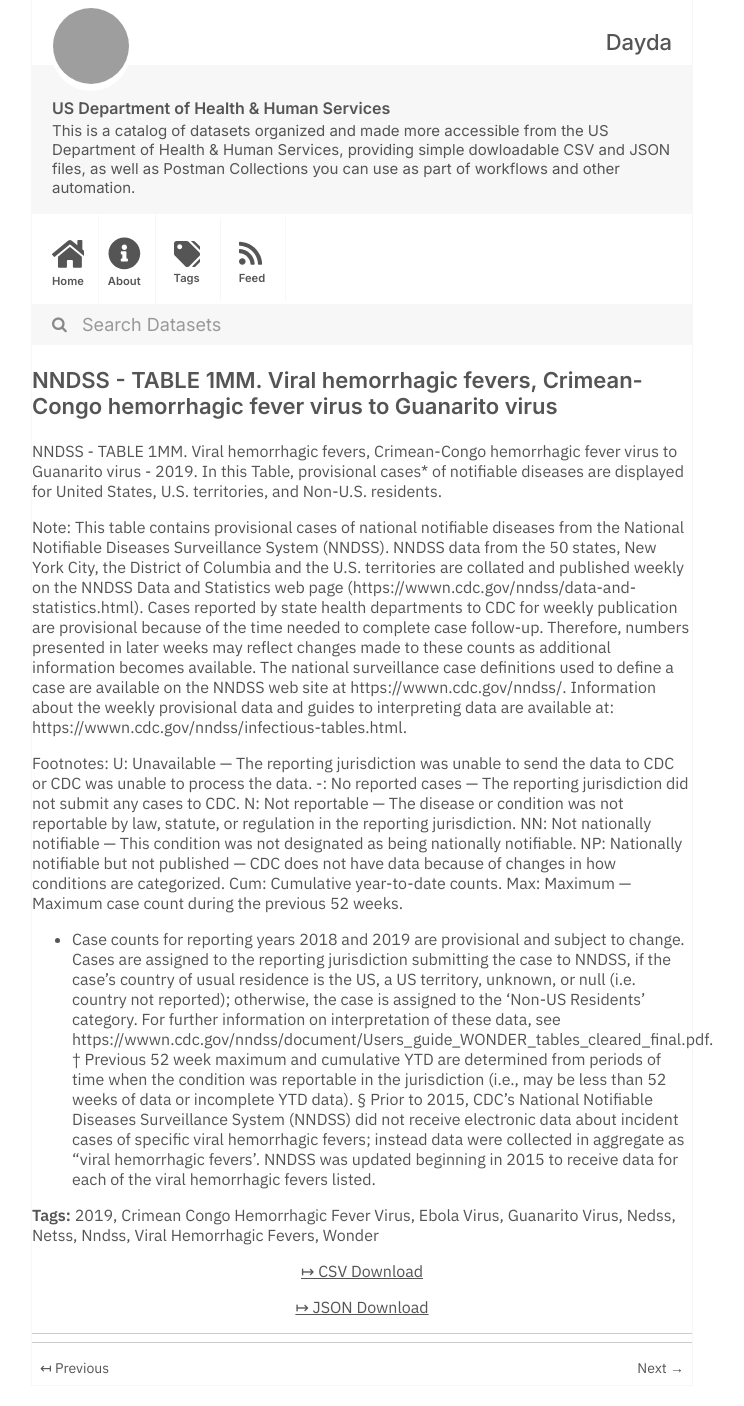
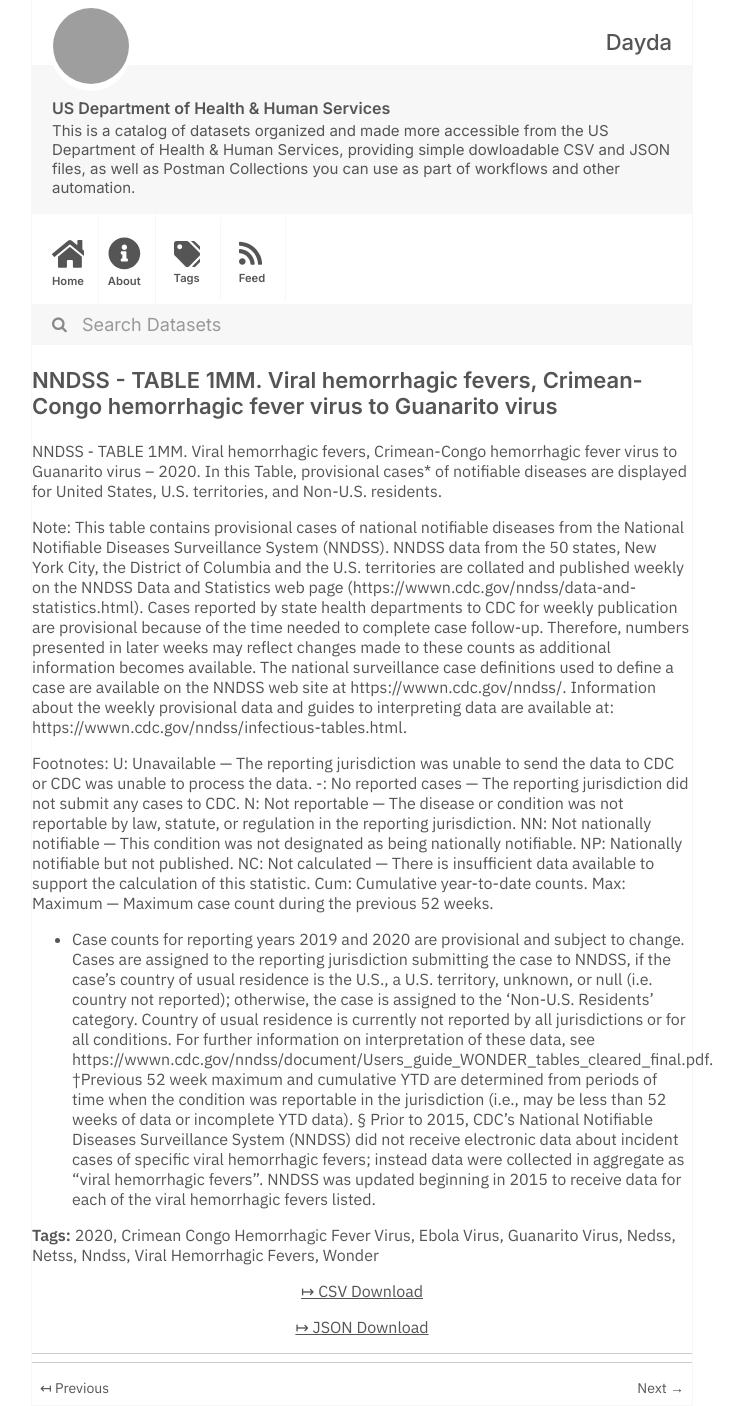
Before and after one commit to dayda-entities/us-department-of-health-and-human-services, a Jekyll site: the page built from _posts/2020-11-10-nndss-table-1mm.-viral-hemorrhagic-fevers-crimean-congo-hemorrhagic-fever-virus-to-guanarito-virus.md, in a window 1280 px wide. Shown: the whole page, without its empty margins (278-1022 px from the left). Built offline with Jekyll 4.4.1, drawn with Linux system fonts in a browser that asks for light colours; grey boxes are pictures that could not be loaded.

Commit message:
Publish Data

```diff
--- a/_posts/2020-11-10-nndss-table-1mm.-viral-hemorrhagic-fevers-crimean-congo-hemorrhagic-fever-virus-to-guanarito-virus.md
+++ b/_posts/2020-11-10-nndss-table-1mm.-viral-hemorrhagic-fevers-crimean-congo-hemorrhagic-fever-virus-to-guanarito-virus.md
@@ -2,12 +2,12 @@
 title: >-
   NNDSS - TABLE 1MM. Viral hemorrhagic fevers, Crimean-Congo hemorrhagic fever
   virus to Guanarito virus
-created: '2020-11-10T16:17:21.420163'
-modified: '2021-04-21T22:37:30.330507'
+created: '2020-11-10T16:16:36.716285'
+modified: '2021-04-21T22:16:39.489616'
 state: active
 type: dataset
 tags:
-  - '2019'
+  - '2020'
   - Crimean Congo Hemorrhagic Fever Virus
   - Ebola Virus
   - Guanarito Virus
@@ -17,12 +17,12 @@ tags:
   - Viral Hemorrhagic Fevers
   - Wonder
 groups: []
-csv_url: 'https://data.cdc.gov/api/views/3bix-jq57/rows.csv?accessType=DOWNLOAD'
-json_url: 'https://data.cdc.gov/api/views/3bix-jq57/rows.json?accessType=DOWNLOAD'
+csv_url: 'https://data.cdc.gov/api/views/a93x-tfzm/rows.csv?accessType=DOWNLOAD'
+json_url: 'https://data.cdc.gov/api/views/a93x-tfzm/rows.json?accessType=DOWNLOAD'
 layout: post
 
 ---
-NNDSS - TABLE 1MM. Viral hemorrhagic fevers, Crimean-Congo hemorrhagic fever virus to Guanarito virus - 2019. In this Table, provisional cases* of notifiable diseases are displayed for United States, U.S. territories, and Non-U.S. residents.
+NNDSS - TABLE 1MM. Viral hemorrhagic fevers, Crimean-Congo hemorrhagic fever virus to Guanarito virus – 2020.  In this Table, provisional cases* of notifiable diseases are displayed for United States, U.S. territories, and Non-U.S. residents.
 
 Note:
 This table contains provisional cases of national notifiable diseases from the National Notifiable Diseases Surveillance System (NNDSS). NNDSS data from the 50 states, New York City, the District of Columbia and the U.S. territories are collated and published weekly on the NNDSS Data and Statistics web page (https://wwwn.cdc.gov/nndss/data-and-statistics.html). Cases reported by state health departments to CDC for weekly publication are provisional because of the time needed to complete case follow-up. Therefore, numbers presented in later weeks may reflect changes made to these counts as additional information becomes available. The national surveillance case definitions used to define a case are available on the NNDSS web site at https://wwwn.cdc.gov/nndss/. Information about the weekly provisional data and guides to interpreting data are available at: https://wwwn.cdc.gov/nndss/infectious-tables.html.
@@ -32,9 +32,10 @@ U: Unavailable — The reporting jurisdiction was unable to send the data to CDC
 -: No reported cases — The reporting jurisdiction did not submit any cases to CDC.
 N: Not reportable — The disease or condition was not reportable by law, statute, or regulation in the reporting jurisdiction.
 NN: Not nationally notifiable — This condition was not designated as being nationally notifiable.
-NP: Nationally notifiable but not published — CDC does not have data because of changes in how conditions are categorized.
+NP: Nationally notifiable but not published.
+NC: Not calculated — There is insufficient data available to support the calculation of this statistic.
 Cum: Cumulative year-to-date counts.
 Max: Maximum — Maximum case count during the previous 52 weeks.
-* Case counts for reporting years 2018 and 2019 are provisional and subject to change. Cases are assigned to the reporting jurisdiction submitting the case to NNDSS, if the case's country of usual residence is the US, a US territory, unknown, or null (i.e. country not reported); otherwise, the case is assigned to the 'Non-US Residents' category. For further information on interpretation of these data, see https://wwwn.cdc.gov/nndss/document/Users_guide_WONDER_tables_cleared_final.pdf.
-† Previous 52 week maximum and cumulative YTD are determined from periods of time when the condition was reportable in the jurisdiction (i.e., may be less than 52 weeks of data or incomplete YTD data).
-§ Prior to 2015, CDC's National Notifiable Diseases Surveillance System (NNDSS) did not receive electronic data about incident cases of specific viral hemorrhagic fevers; instead data were collected in aggregate as "viral hemorrhagic fevers'. NNDSS was updated beginning in 2015 to receive data for each of the viral hemorrhagic fevers listed.
+* Case counts for reporting years 2019 and 2020 are provisional and subject to change. Cases are assigned to the reporting jurisdiction submitting the case to NNDSS, if the case's country of usual residence is the U.S., a U.S. territory, unknown, or null (i.e. country not reported); otherwise, the case is assigned to the 'Non-U.S. Residents' category. Country of usual residence is currently not reported by all jurisdictions or for all conditions. For further information on interpretation of these data, see https://wwwn.cdc.gov/nndss/document/Users_guide_WONDER_tables_cleared_final.pdf.
+†Previous 52 week maximum and cumulative YTD are determined from periods of time when the condition was reportable in the jurisdiction (i.e., may be less than 52 weeks of data or incomplete YTD data).
+§ Prior to 2015, CDC's National Notifiable Diseases Surveillance System (NNDSS) did not receive electronic data about incident cases of specific viral hemorrhagic fevers; instead data were collected in aggregate as "viral hemorrhagic fevers". NNDSS was updated beginning in 2015 to receive data for each of the viral hemorrhagic fevers listed.
```
